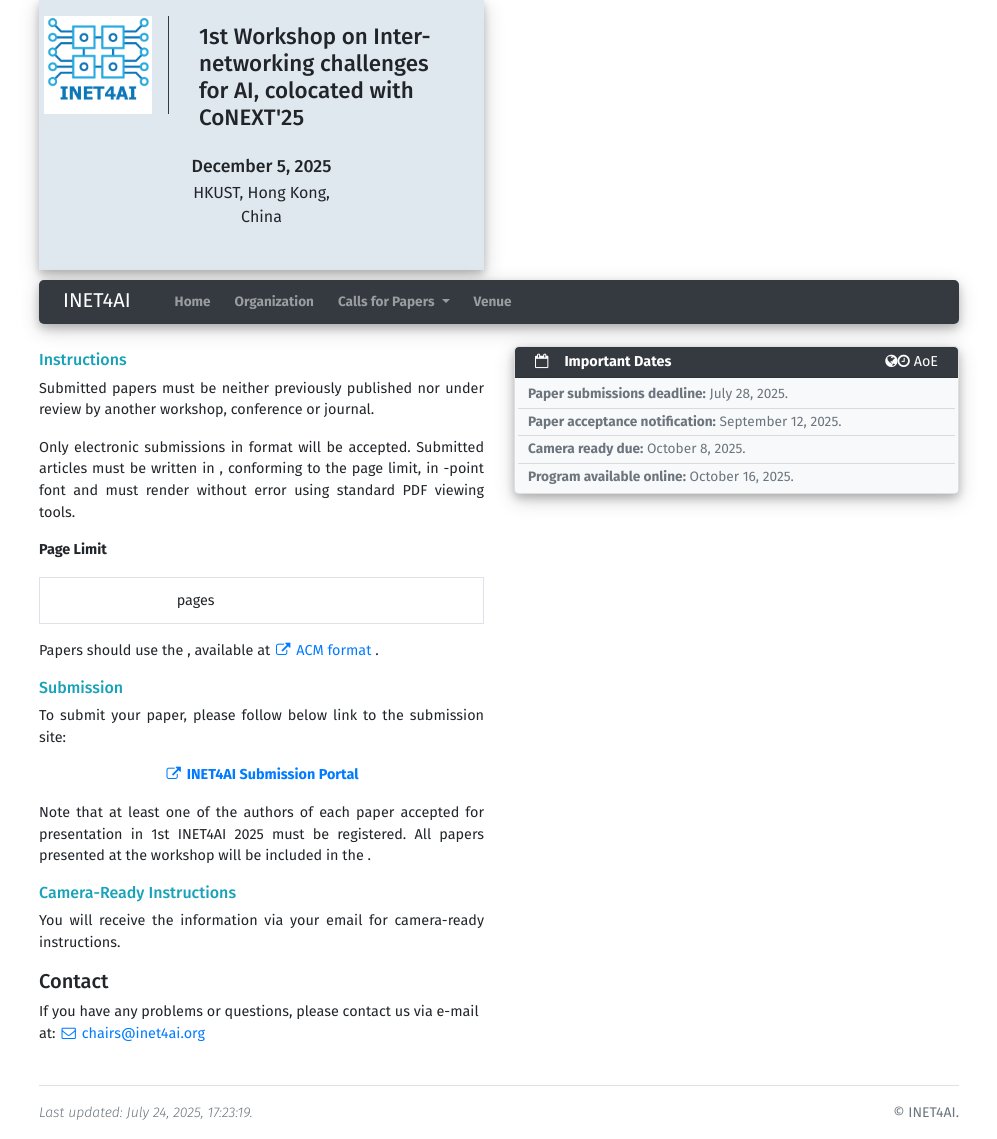
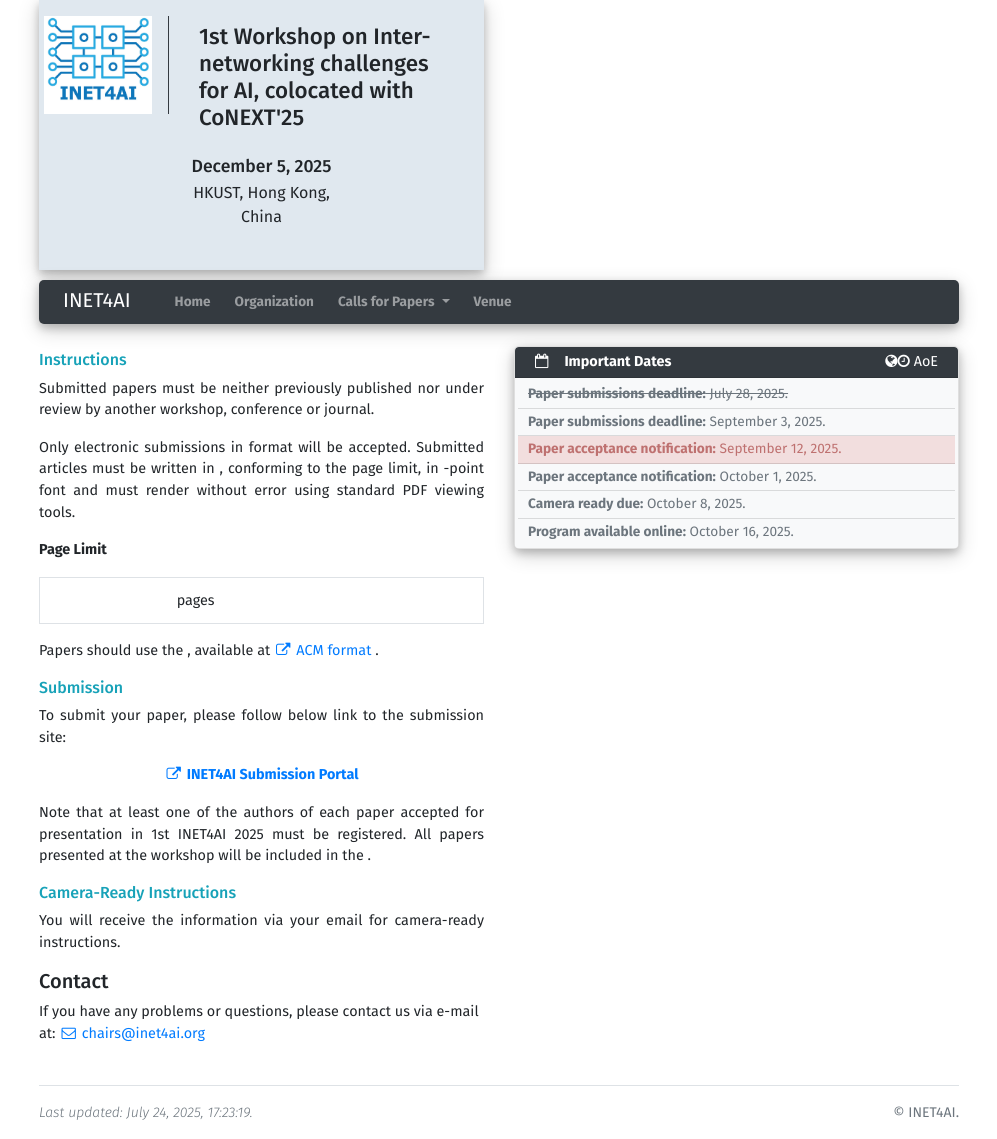
Before and after one commit to IRTF-net4AI/inet4ai, a Jekyll site: the page built from submission.html, in a window 1280 px wide. Shown: the whole page, without its empty margins (141-1138 px from the left). Built offline with Jekyll 4.4.1, drawn with Linux system fonts in a browser that asks for light colours.

Commit message:
Update conference.yml

```diff
--- a/_data/conference.yml
+++ b/_data/conference.yml
@@ -95,8 +95,16 @@ deadlines:
   - date: 2025-07-28
     text: Paper submissions deadline
     pass_due: False
+    strike_through: True
+  - date: 2025-09-03
+    text: Paper submissions deadline
+    pass_due: False
     strike_through: False
   - date: 2025-09-12
+    text: Paper acceptance notification
+    pass_due: True
+    strike_through: False
+  - date: 2025-10-01
     text: Paper acceptance notification
     pass_due: False
     strike_through: False
```
